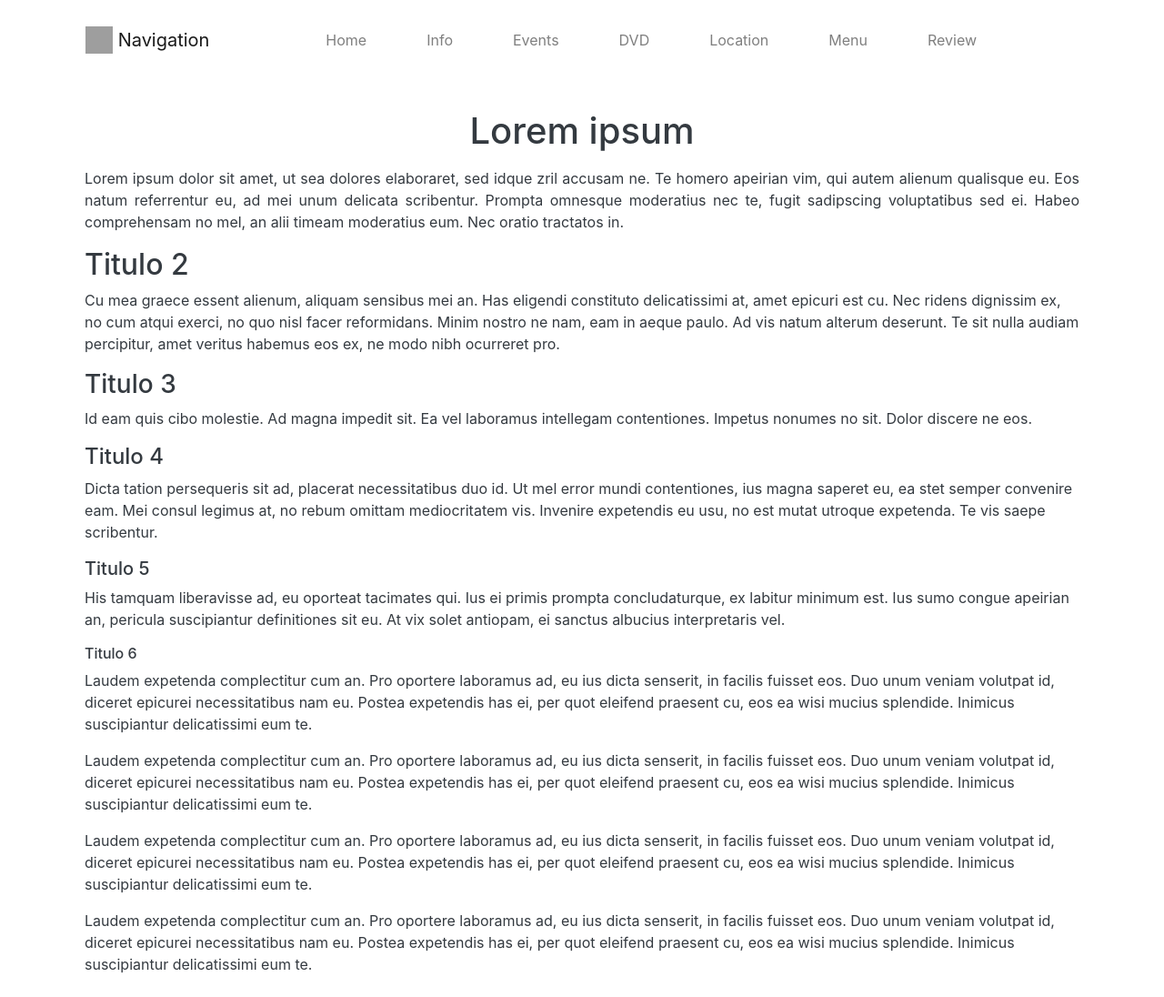
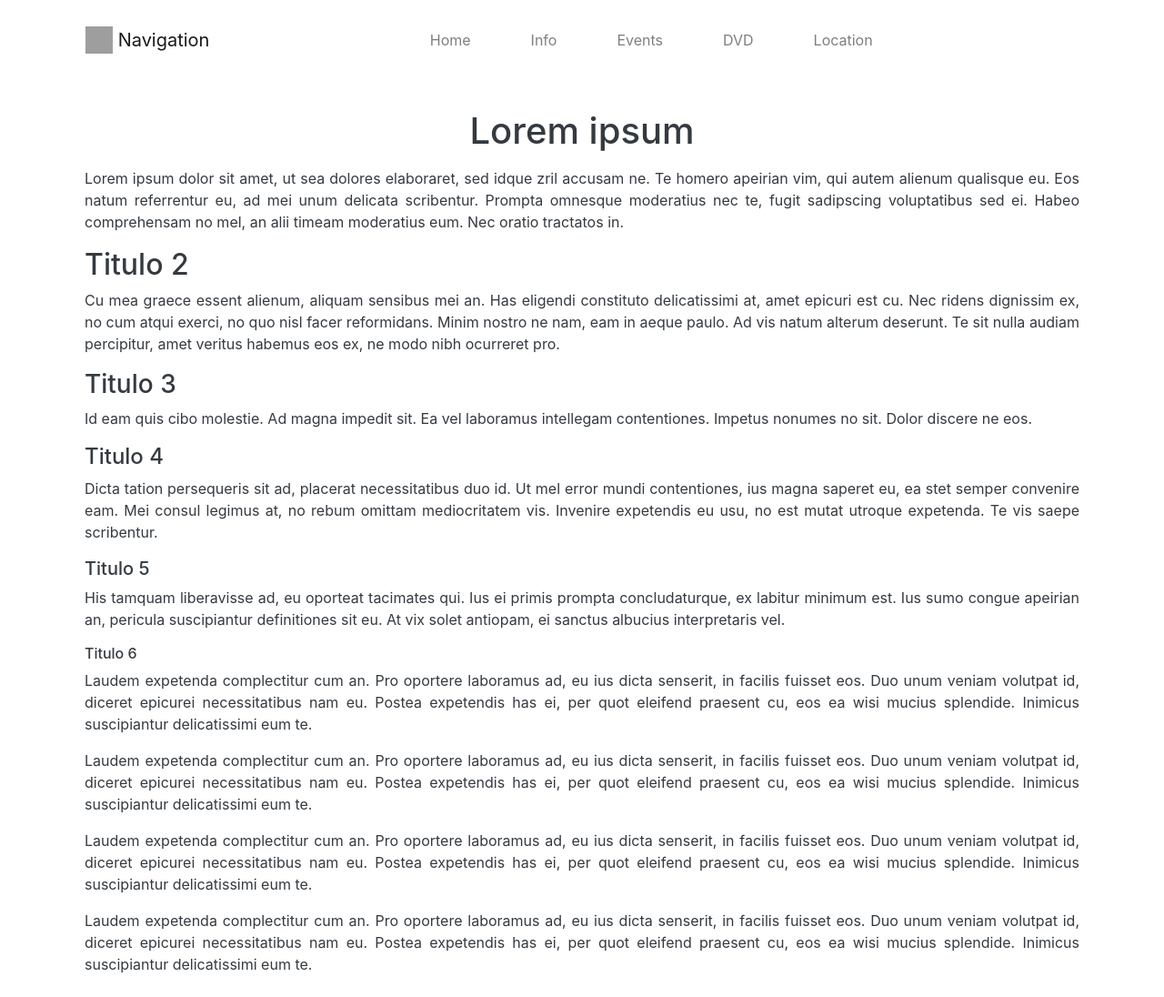
Before and after one commit to uHs13/Front, a plain HTML site: page bootstrap/unidade07/exercicio03.html in a window 1280 px wide. Shown: the whole page at 91% size. Drawn offline with nearby package versions, Linux system fonts and the light colour scheme; grey boxes are pictures that could not be loaded.

Commit message:
092027072019

```diff
--- a/bootstrap/unidade07/exercicio03.html
+++ b/bootstrap/unidade07/exercicio03.html
@@ -47,12 +47,9 @@
 
                     <li class="nav-item text-center"><a class="nav-link" href="home.html">Home</a></li>
                     <li class="nav-item text-center"><a class="nav-link" href="info.html">Info</a></li>
-                    <li class="nav-item text-center"><a class="nav-link" href="special-events.html">Events</a>
-                    </li>
+                    <li class="nav-item text-center"><a class="nav-link" href="special-events.html">Events</a></li>
                     <li class="nav-item text-center"><a class="nav-link" href="dvd.html">DVD</a></li>
                     <li class="nav-item text-center"><a class="nav-link" href="location.htm">Location</a></li>
-                    <li class="nav-item text-center"><a class="nav-link" href="menu.html">Menu</a></li>
-                    <li class="nav-item text-center"><a class="nav-link" href="review.html">Review</a></li>
 
                 </ul>
 
@@ -64,7 +61,7 @@
             <!-- Digite abaixo seu codigo -->
             <div class="text-dark">
                 <h1 class="text-center mb-3">Lorem ipsum</h1>
-                <p class="text-justify">Lorem ipsum dolor sit amet, ut sea dolores elaboraret, sed idque zril accusam
+                <p class="text-justify" class="text-justify">Lorem ipsum dolor sit amet, ut sea dolores elaboraret, sed idque zril accusam
                     ne.
                     Te
                     homero apeirian vim, qui autem alienum qualisque eu. Eos natum referrentur eu, ad mei unum delicata
@@ -74,7 +71,7 @@
                     mel, an alii timeam moderatius eum. Nec oratio tractatos in.</p>
 
                 <h2>Titulo 2</h2>
-                <p>Cu mea graece essent alienum, aliquam sensibus mei an. Has eligendi constituto delicatissimi at, amet
+                <p class="text-justify" class="text-justify">Cu mea graece essent alienum, aliquam sensibus mei an. Has eligendi constituto delicatissimi at, amet
                     epicuri
                     est cu. Nec ridens dignissim ex, no cum atqui exerci, no quo nisl facer reformidans. Minim nostro ne
                     nam,
@@ -84,43 +81,43 @@
                     ex, ne modo nibh ocurreret pro.</p>
 
                 <h3>Titulo 3</h3>
-                <p>Id eam quis cibo molestie. Ad magna impedit sit. Ea vel laboramus intellegam contentiones. Impetus
+                <p class="text-justify">Id eam quis cibo molestie. Ad magna impedit sit. Ea vel laboramus intellegam contentiones. Impetus
                     nonumes no
                     sit. Dolor discere ne eos.</p>
 
                 <h4>Titulo 4</h4>
-                <p>Dicta tation persequeris sit ad, placerat necessitatibus duo id. Ut mel error mundi contentiones, ius
+                <p class="text-justify">Dicta tation persequeris sit ad, placerat necessitatibus duo id. Ut mel error mundi contentiones, ius
                     magna
                     saperet eu, ea stet semper convenire eam. Mei consul legimus at, no rebum omittam mediocritatem vis.
                     Invenire expetendis eu usu, no est mutat utroque expetenda. Te vis saepe scribentur.</p>
 
                 <h5>Titulo 5</h5>
-                <p>His tamquam liberavisse ad, eu oporteat tacimates qui. Ius ei primis prompta concludaturque, ex
+                <p class="text-justify">His tamquam liberavisse ad, eu oporteat tacimates qui. Ius ei primis prompta concludaturque, ex
                     labitur
                     minimum est. Ius sumo congue apeirian an, pericula suscipiantur definitiones sit eu. At vix solet
                     antiopam,
                     ei sanctus albucius interpretaris vel.</p>
 
                 <h6>Titulo 6</h6>
-                <p>Laudem expetenda complectitur cum an. Pro oportere laboramus ad, eu ius dicta senserit, in facilis
+                <p class="text-justify">Laudem expetenda complectitur cum an. Pro oportere laboramus ad, eu ius dicta senserit, in facilis
                     fuisset
                     eos. Duo unum veniam volutpat id, diceret epicurei necessitatibus nam eu. Postea expetendis has ei,
                     per
                     quot
                     eleifend praesent cu, eos ea wisi mucius splendide. Inimicus suscipiantur delicatissimi eum te.</p>
-                <p>Laudem expetenda complectitur cum an. Pro oportere laboramus ad, eu ius dicta senserit, in facilis
+                <p class="text-justify">Laudem expetenda complectitur cum an. Pro oportere laboramus ad, eu ius dicta senserit, in facilis
                     fuisset
                     eos. Duo unum veniam volutpat id, diceret epicurei necessitatibus nam eu. Postea expetendis has ei,
                     per
                     quot
                     eleifend praesent cu, eos ea wisi mucius splendide. Inimicus suscipiantur delicatissimi eum te.</p>
-                <p>Laudem expetenda complectitur cum an. Pro oportere laboramus ad, eu ius dicta senserit, in facilis
+                <p class="text-justify">Laudem expetenda complectitur cum an. Pro oportere laboramus ad, eu ius dicta senserit, in facilis
                     fuisset
                     eos. Duo unum veniam volutpat id, diceret epicurei necessitatibus nam eu. Postea expetendis has ei,
                     per
                     quot
                     eleifend praesent cu, eos ea wisi mucius splendide. Inimicus suscipiantur delicatissimi eum te.</p>
-                <p>Laudem expetenda complectitur cum an. Pro oportere laboramus ad, eu ius dicta senserit, in facilis
+                <p class="text-justify">Laudem expetenda complectitur cum an. Pro oportere laboramus ad, eu ius dicta senserit, in facilis
                     fuisset
                     eos. Duo unum veniam volutpat id, diceret epicurei necessitatibus nam eu. Postea expetendis has ei,
                     per
```
